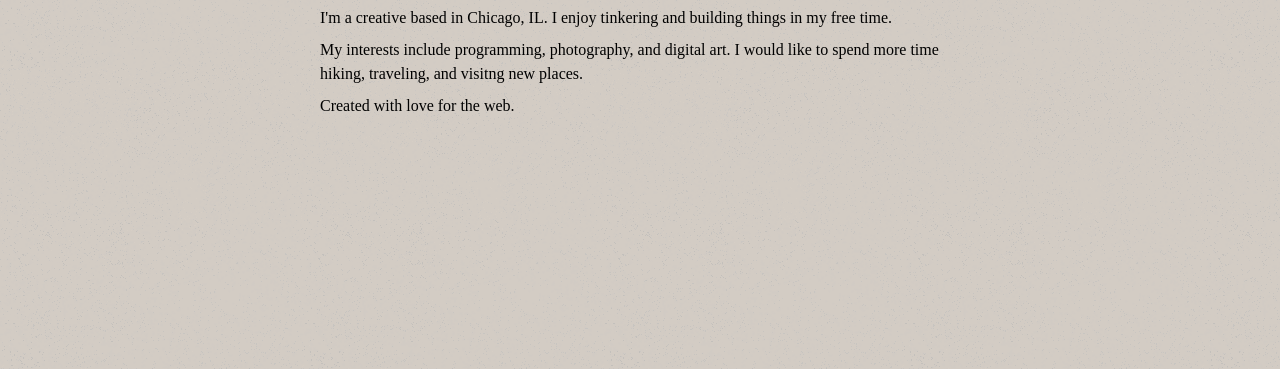
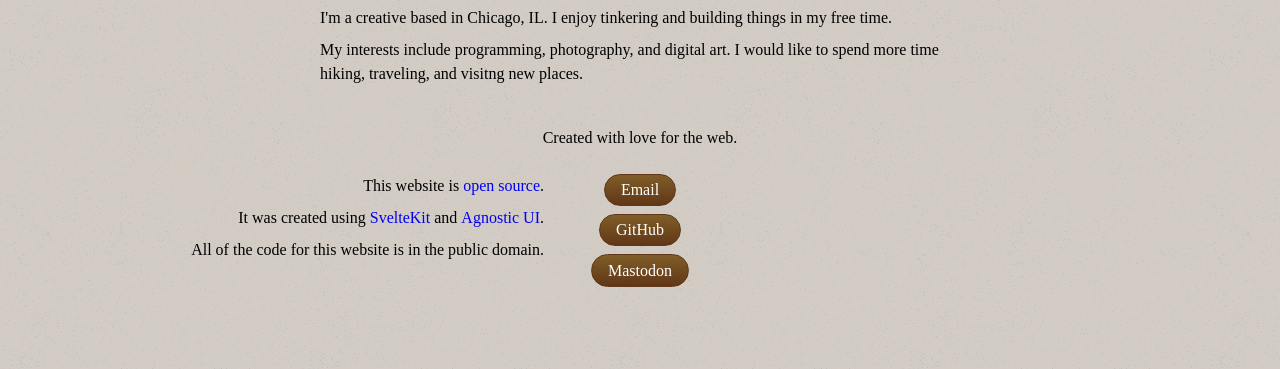
Before and after one commit to errormine/aneacsu.com, a SvelteKit app: page /about in a window 1280 px wide. Shown: the part 232-601 px from the top of the page. Built offline with nearby package versions, Linux system fonts and the light colour scheme; a web font is replaced by a local one.

Commit message:
Move bubbles to footer

```diff
--- /dev/null
+++ b/src/lib/components/Bubble.svelte
@@ -0,0 +1,28 @@
+<script>
+    export let href = "";
+</script>
+
+<a {href} class="bubble"><slot/></a>
+
+<style>
+    a {
+        display: block;
+        position: relative;
+        background: var(--gradient-primary);
+        color: white;
+        border: 1px solid var(--clr-primary-dark);
+        padding: 0.2rem 1rem;
+        border-radius: 100px;
+        top: 0;
+        transition: top 200ms;
+        text-align: center;
+        margin: 0 auto;
+        max-width: fit-content;
+    }
+
+    a:hover,
+    a:focus {
+        text-decoration: none;
+        top: -0.2rem;
+    }
+</style>
--- a/src/routes/+layout.svelte
+++ b/src/routes/+layout.svelte
@@ -2,6 +2,7 @@
     import { page } from '$app/stores';
     import { Breadcrumb } from 'agnostic-svelte';
     import 'agnostic-svelte/css/common.min.css';
+    import Bubble from '$lib/components/Bubble.svelte';
 
     let routes = [
         { label: 'home', url: '/' }
@@ -21,13 +22,35 @@
         <Breadcrumb {routes} />
     </header>
     <slot/>
-    <footer>
-        Created with love for the web.
-    </footer>
 </main>
+<footer>
+    <p class="header">Created with love for the web.</p>
+    <section class="align-right">
+        <p>This website is <a href="https://github.com/prycaustic/aneacsu.com">open source</a>.</p>
+        <p>It was created using <a href="https://kit.svelte.dev/">SvelteKit</a> and <a href="https://www.agnosticui.com/">Agnostic UI</a>.</p>
+        <p>All of the code for this website is in the public domain.</p>
+    </section>
+    <section class="flex-column gap-05">
+        <Bubble href="mailto:andrei@aneacsu.com">Email</Bubble>
+        <Bubble href="https://github.com/prycaustic">GitHub</Bubble>
+        <Bubble href="https://infosec.exchange/@errormine">Mastodon</Bubble>
+    </section>
+</footer>
 
 <style>
     h1 {
         font-style: italic;
     }
+
+    footer {
+        display: grid;
+        grid-template-columns: 1fr 10rem 1fr;
+        gap: 1rem;
+        padding: 2rem;
+    }
+
+    footer .header {
+        grid-column: span 3;
+        text-align: center;
+    }
 </style>
--- a/static/css/global.css
+++ b/static/css/global.css
@@ -135,8 +135,22 @@ img {
     text-align: right;
 }
 
+.gap-05 {
+    gap: 0.5rem;
+}
+
+.gap-1 {
+    gap: 1rem;
+}
+
 .flex {
     display: flex;
+    align-items: center;
+}
+
+.flex-column {
+    display: flex;
+    flex-direction: column;
     align-items: center;
 }
 
```
Also changed, not shown: src/routes/+page.svelte (+0 -36 lines).
